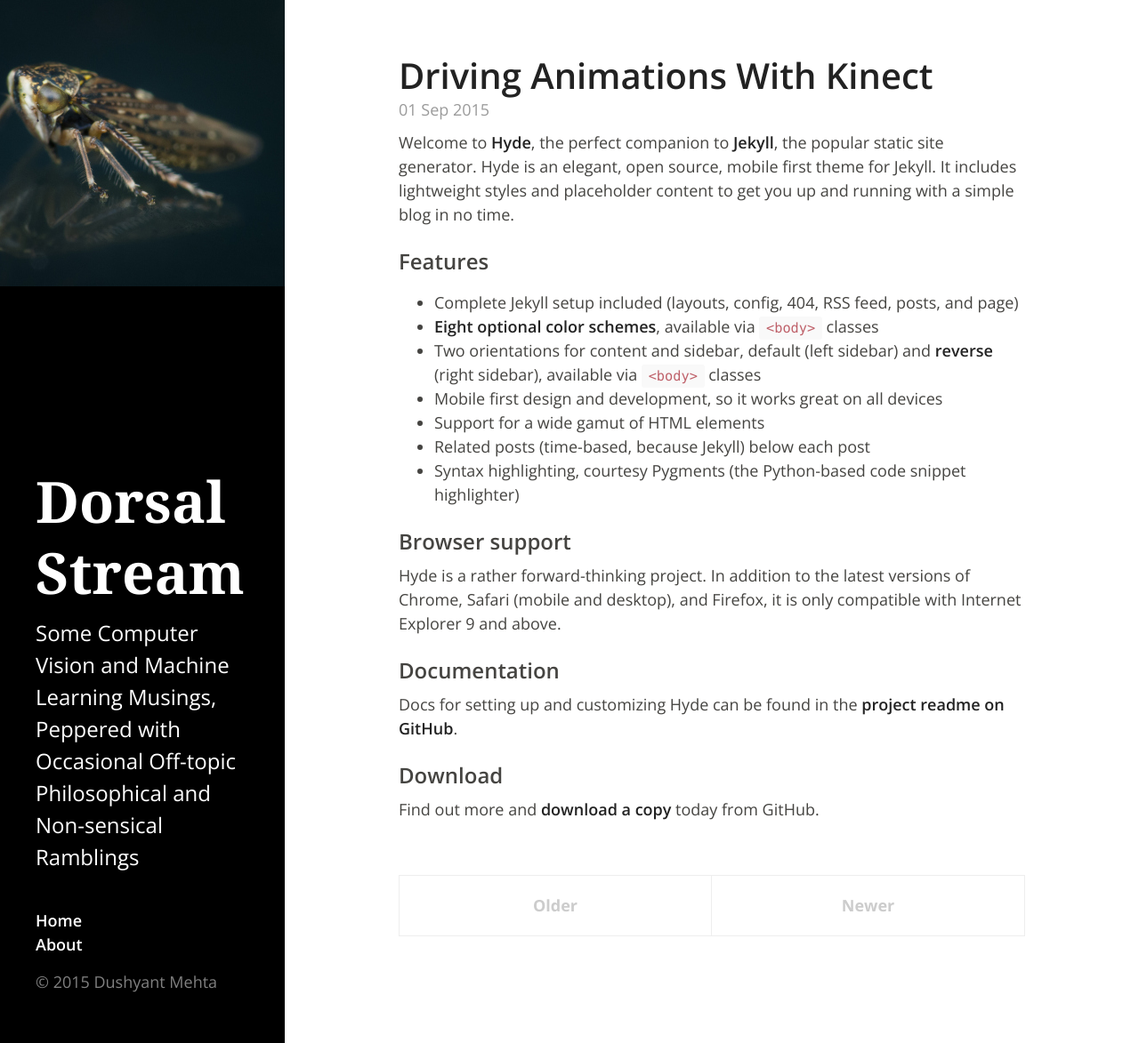
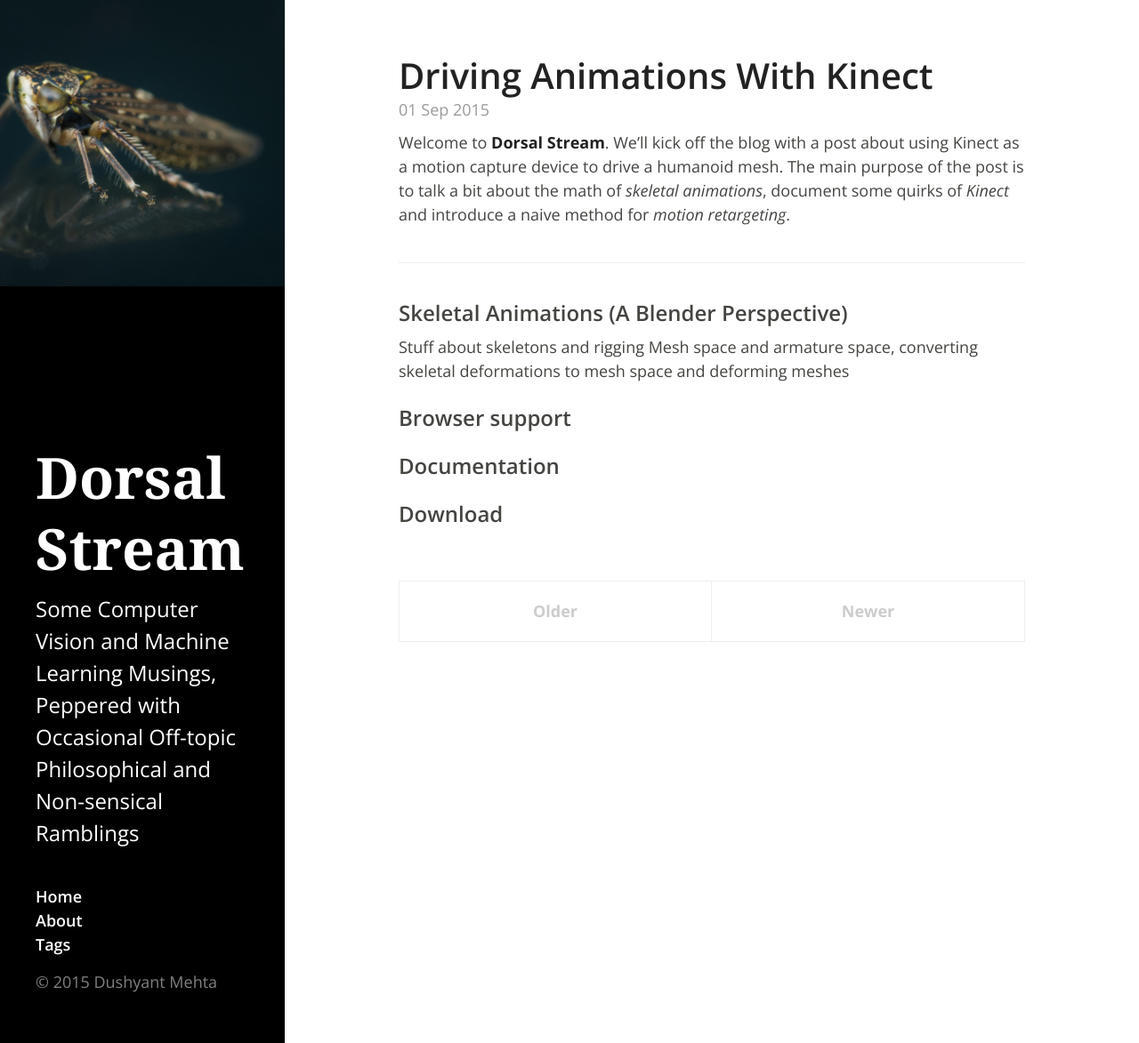
Before and after one commit to dorsalstream/dorsalstream.github.io, a Jekyll site: the page built from index.html, in a window 1280 px wide and 1173 px high. Shown: the whole window at 89% size. Built offline with Jekyll 4.4.1, drawn with Linux system fonts in a browser that asks for light colours; the list of posts is cut into pages by our own code.

Commit message:
Better tags and tag page

```diff
--- a/404.html
+++ b/404.html
@@ -6,7 +6,7 @@
     <link href="http://gmpg.org/xfn/11" rel="profile">
 
     <title>
-      Hyde, a Jekyll theme
+      Dorsal Stream
     </title>
 
     <!-- CSS -->
@@ -15,7 +15,7 @@
 
     <!-- Icons -->
     <link rel="apple-touch-icon-precomposed" sizes="144x144" href="/public/touch-icon-144-precomposed.png">
-    <link rel="shortcut icon" href="/public/favicon.png">
+    <link rel="shortcut icon" href="/public/favicon.ico">
 
     <!-- RSS -->
     <link rel="alternate" type="application/rss+xml" title="RSS" href="/atom.xml">
@@ -24,31 +24,26 @@
 
     <header class="masthead">
       <div class="masthead-inner">
-        <h1>Hyde</h1>
-        <p class="lead">An elegant open source and mobile first theme for <a href="http://jekyllrb.com" target="_blank">Jekyll</a>. Made by <a href="https://twitter.com/mdo" target="_blank">@mdo</a>.</p>
+        <h1>Dorsal Stream</h1>
+        <p class="lead">Some Computer Vision and Machine Learning Musings, Peppered with Occasional Off-topic Philosophical and Non-sensical Ramblings</p>
 
         <div class="colophon">
           <ul class="colophon-links">
             <li>
-              <a href="https://github.com/mdo/hyde/archive/v1.0.0.zip">Download</a>
+              <a href="/">Home</a>
             </li>
             <li>
-              <a href="https://github.com/mdo/hyde">GitHub project</a>
+              <a href="/about">About</a>
             </li>
-            <li>Currently v1.1</li>
           </ul>
-          <p>&copy; 2013. All rights reserved.</p>
+          <p>&copy; 2015 Dushyant Mehta </p>
         </div>
-
       </div>
     </header>
 
     <div class="content container">
-      <h1>404: Page not found</h1>
-      <p class="lead">Sorry, we've misplaced that URL or it's pointing to something that doesn't exist. <a href="/">Visit the home page</a> to see if you can find it manually. Thanks!</p>
-      <hr>
-      <h3>Heads up!</h3>
-      <p>This is a basic 404 page for use with GitHub Pages. It's source code is not generated by Jekyll.</p>
+      <h1>Where are you going?</h1>
+      <p class="lead">Are you lost? Can't find what you were looking for? Visit the <a href="/">home page</a> or the tags page to see if you can find it manually. Good luck!</p>
     </div>
 
   </body>
--- a/_config.yml
+++ b/_config.yml
@@ -1,5 +1,5 @@
 title:        Dorsal Stream
-tagline:      Insight
+tagline:      Dorsal Stream (and Ventral)
 description:  'Some Computer Vision and Machine Learning Musings, Peppered with Occasional Off-topic Philosophical and Non-sensical Ramblings'
 url:          http://mehtadushy.github.io/
 version:      1.0
--- a/_layouts/default.html
+++ b/_layouts/default.html
@@ -18,6 +18,9 @@
             <li>
               <a href="/about">About</a>
             </li>
+			<li>
+              <a href="/tags">Tags</a>
+            </li>
           </ul>
           <p>&copy; 2015 {{ site.author.name }} </p>
         </div>
--- a/_layouts/post.html
+++ b/_layouts/post.html
@@ -5,7 +5,7 @@
 <div class="post">
   <h1>{{ page.title }}</h1>
   <span class="post-date">{{ page.date | date_to_string}}  {% for tag in page.tags %}
-<a href="/tag/{{tag}}">&nbsp;<span style="text-transform: uppercase">{{tag}}</span></a>
+<a href="/tags#{{tag}}-ref">&nbsp;<span style="text-transform: uppercase">{{tag}}</span></a>
 {% endfor %}</span>
   {{ content }}
 </div>
--- a/_plugins/tag_gen.rb
+++ /dev/null
@@ -1,37 +0,0 @@
-module Jekyll
-
-  class TagIndex < Page
-    def initialize(site, base, dir, tag)
-      @site = site
-      @base = base
-      @dir = dir
-      @name = 'index.html'
-
-      self.process(@name)
-      self.read_yaml(File.join(base, '_layouts'), 'tag_index.html')
-      self.data['tag'] = tag
-      self.data['title'] = "Posts Tagged &ldquo;"+tag.upcase+"&rdquo;"
-    end
-  end
-
-  class TagGenerator < Generator
-    safe true
-
-    def generate(site)
-      if site.layouts.key? 'tag_index'
-        dir = 'tag'
-        site.tags.keys.each do |tag|
-          write_tag_index(site, File.join(dir, tag), tag)
-        end
-      end
-    end
-
-    def write_tag_index(site, dir, tag)
-      index = TagIndex.new(site, site.source, dir, tag)
-      index.render(site.layouts, site.site_payload)
-      index.write(site.dest)
-      site.pages << index
-    end
-  end
-
-end
--- a/_posts/2015-09-01-kinect-animation.md
+++ b/_posts/2015-09-01-kinect-animation.md
@@ -8,26 +8,22 @@
 - animation
 ---
 
-Welcome to [Hyde](http://andhyde.com), the perfect companion to [Jekyll](http://jekyllrb.com), the popular static site generator. Hyde is an elegant, open source, mobile first theme for Jekyll. It includes lightweight styles and placeholder content to get you up and running with a simple blog in no time.
+Welcome to **Dorsal Stream**. We'll kick off the blog with a post about using Kinect as a motion capture device to drive a humanoid mesh. The main purpose of the post is to talk a bit about the math of *skeletal animations*, document some quirks of *Kinect* and introduce a naive method for *motion retargeting*.
 
-### Features
+-----
 
-* Complete Jekyll setup included (layouts, config, 404, RSS feed, posts, and page)
-* [Eight optional color schemes](https://github.com/mdo/hyde#themes), available via `<body>` classes
-* Two orientations for content and sidebar, default (left sidebar) and [reverse](https://github.com/mdo/hyde#reverse-layout) (right sidebar), available via `<body>` classes
-* Mobile first design and development, so it works great on all devices
-* Support for a wide gamut of HTML elements
-* Related posts (time-based, because Jekyll) below each post
-* Syntax highlighting, courtesy Pygments (the Python-based code snippet highlighter)
+### Skeletal Animations (A Blender Perspective)
+Stuff about skeletons and rigging
+Mesh space and armature space, converting skeletal deformations to mesh space and deforming meshes
+
+
 
 ### Browser support
 
-Hyde is a rather forward-thinking project. In addition to the latest versions of Chrome, Safari (mobile and desktop), and Firefox, it is only compatible with Internet Explorer 9 and above.
+
 
 ### Documentation
 
-Docs for setting up and customizing Hyde can be found in the [project readme on GitHub](https://github.com/mdo/hyde#readme).
+
 
 ### Download
-
-Find out more and [download a copy](https://github.com/mdo/hyde) today from GitHub.
```
Also changed, not shown: _layouts/tag_index.html (deleted, +0 -21 lines), tags.html (added, +26 -0 lines).
